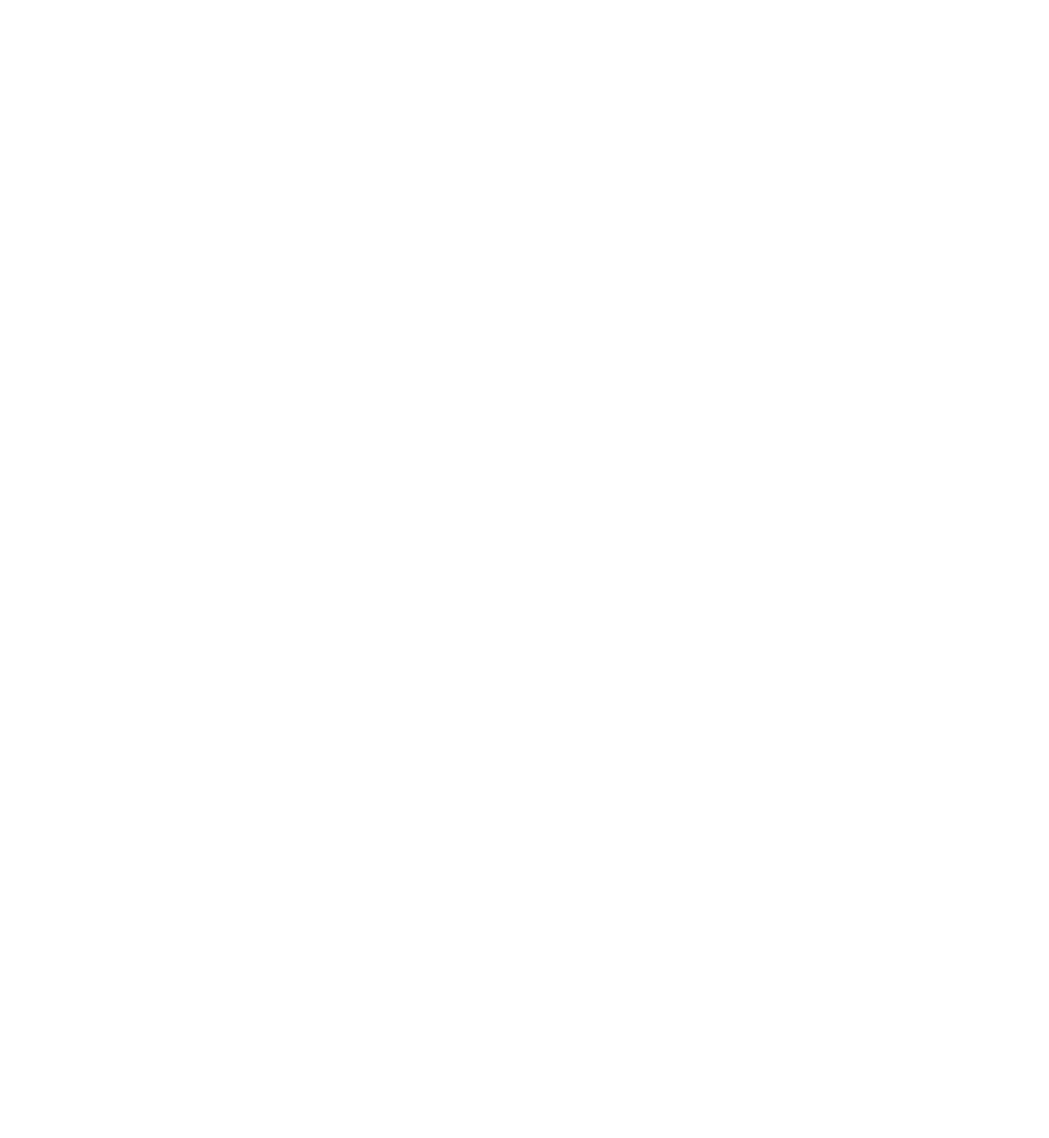
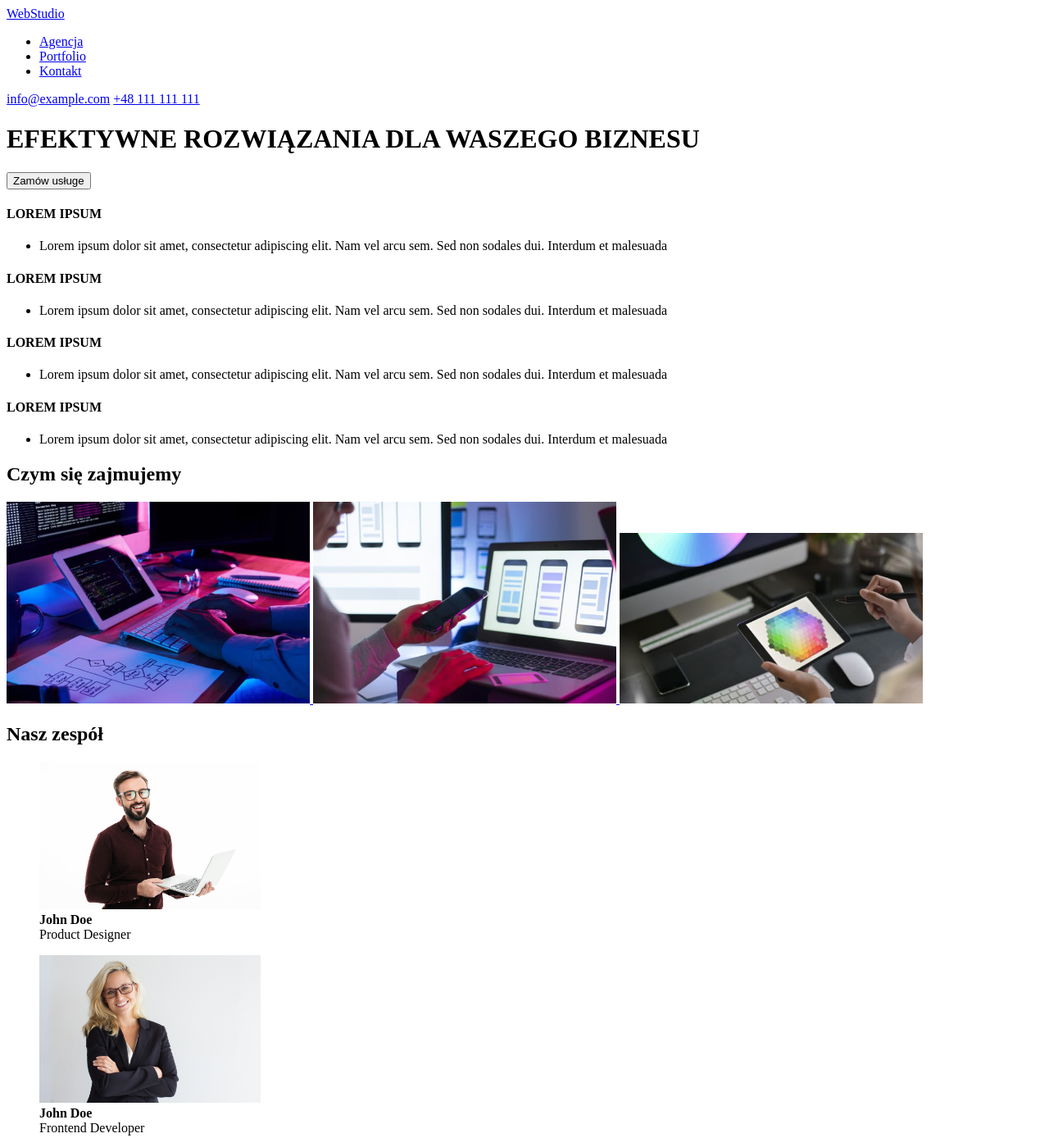
Before and after one commit to DawidKryska/goit-markup-hw-01, a plain HTML site: page index.html in a window 1280 px wide. Shown: the top 1388 px of the page at 82% size. Before the commit the page ends 800 px from the top, so only its background shows below. Drawn offline with Linux system fonts and the light colour scheme.

Commit message:
HTML-project-module1-done
- Errors has been checked and fixed
- Images has been added
- Rest of the content for module 1 has been done

```diff
--- a/index.html
+++ b/index.html
@@ -1,9 +1,151 @@
 <!DOCTYPE html>
 <html lang="en">
-  <head>
-    <meta charset="utf-8" />
-  </head>
-  <body>
+    <head>
+        <title>Studio</title>
+        <meta name="description" content="website-development" />
+        <meta charset="utf-8" />
+    </head>
 
-  </body>
+    <body>
+        <!-- Menu section-->
+        <header>
+            <a href="WebStudio">WebStudio</a>
+            <nav>
+                <ul>
+                    <li><a href="Agencja">Agencja</a></li>
+                    <li><a href="Portfolio">Portfolio</a></li>
+                    <li><a href="Kontakt">Kontakt</a></li>
+                </ul>
+            </nav>
+            <a href="mailto:info@example.com">info@example.com</a>
+            <a href="tel:+48111111111">+48 111 111 111</a>
+        </header>
+        <!-- Header section-->
+        <header>
+            <h1>EFEKTYWNE ROZWIĄZANIA DLA WASZEGO BIZNESU</h1>
+            <button type="button">Zamów usługe</button>
+        </header>
+        <main>
+            <!--Nasze atuty section -->
+            <section>
+                <h4>LOREM IPSUM</h4>
+                <ul>
+                    <li>
+                        Lorem ipsum dolor sit amet, consectetur adipiscing elit.
+                        Nam vel arcu sem. Sed non sodales dui. Interdum et
+                        malesuada
+                    </li>
+                </ul>
+                <h4>LOREM IPSUM</h4>
+                <ul>
+                    <li>
+                        Lorem ipsum dolor sit amet, consectetur adipiscing elit.
+                        Nam vel arcu sem. Sed non sodales dui. Interdum et
+                        malesuada
+                    </li>
+                </ul>
+                <h4>LOREM IPSUM</h4>
+                <ul>
+                    <li>
+                        Lorem ipsum dolor sit amet, consectetur adipiscing elit.
+                        Nam vel arcu sem. Sed non sodales dui. Interdum et
+                        malesuada
+                    </li>
+                </ul>
+                <h4>LOREM IPSUM</h4>
+                <ul>
+                    <li>
+                        Lorem ipsum dolor sit amet, consectetur adipiscing elit.
+                        Nam vel arcu sem. Sed non sodales dui. Interdum et
+                        malesuada
+                    </li>
+                </ul>
+            </section>
+            <!--Czym się zajmujemy section-->
+            <section>
+                <h2>Czym się zajmujemy</h2>
+                <p>
+                    <a href="./images/box1.jpg">
+                        <img
+                            src="./images/box1.jpg"
+                            alt="man writing on a pc keyboard"
+                            width="370"
+                        />
+                    </a>
+
+                    <a href="./images/box2.jpg">
+                        <img
+                            src="./images/box2.jpg"
+                            alt="man using a mobile and laptop"
+                            width="370"
+                        />
+                    </a>
+
+                    <a href="./images/box3.jpg">
+                        <img
+                            src="./images/box3.jpg"
+                            alt="man using a tablet"
+                            width="370"
+                        />
+                    </a>
+                </p>
+            </section>
+            <!--Nasz zespół section-->
+            <section>
+                <h2>Nasz zespół</h2>
+
+                <figure>
+                    <a href="./images/team-card1.jpg">
+                        <img
+                            src="./images/team-card1.jpg"
+                            alt="product designer picture"
+                            width="270"
+                        />
+                    </a>
+                    <figcaption>
+                        <b>John Doe</b><br />Product Designer
+                    </figcaption>
+                </figure>
+
+                <figure>
+                    <a href="./images/team-card2.jpg">
+                        <img
+                            src="./images/team-card2.jpg"
+                            alt="frontend developer picture"
+                            width="270"
+                        />
+                    </a>
+                    <figcaption>
+                        <b>John Doe</b><br />Frontend Developer
+                    </figcaption>
+                </figure>
+
+                <figure>
+                    <a href="./images/team-card3.jpg">
+                        <img
+                            src="./images/team-card3.jpg"
+                            alt="marketing specialist picture"
+                            width="270"
+                        />
+                    </a>
+                    <figcaption><b>John Doe</b><br />Marketing</figcaption>
+                </figure>
+
+                <figure>
+                    <a href="./images/team-card4.jpg">
+                        <img
+                            src="./images/team-card4.jpg"
+                            alt="UI designer picture"
+                            width="270"
+                        />
+                    </a>
+                    <figcaption><b>John Doe</b><br />UI Designer</figcaption>
+                </figure>
+            </section>
+        </main>
+        <footer>
+            <a href="WebStudio">WebStudio</a>
+            <address>m. Warszawa, Aleje Jerozolimskie 21</address>
+        </footer>
+    </body>
 </html>
```
Also changed, not shown: images/box1.jpg (added), images/box2.jpg (added), images/box3.jpg (added), images/team-card1.jpg (added), images/team-card2.jpg (added), images/team-card3.jpg (added), images/team-card4.jpg (added), 1 other file.
